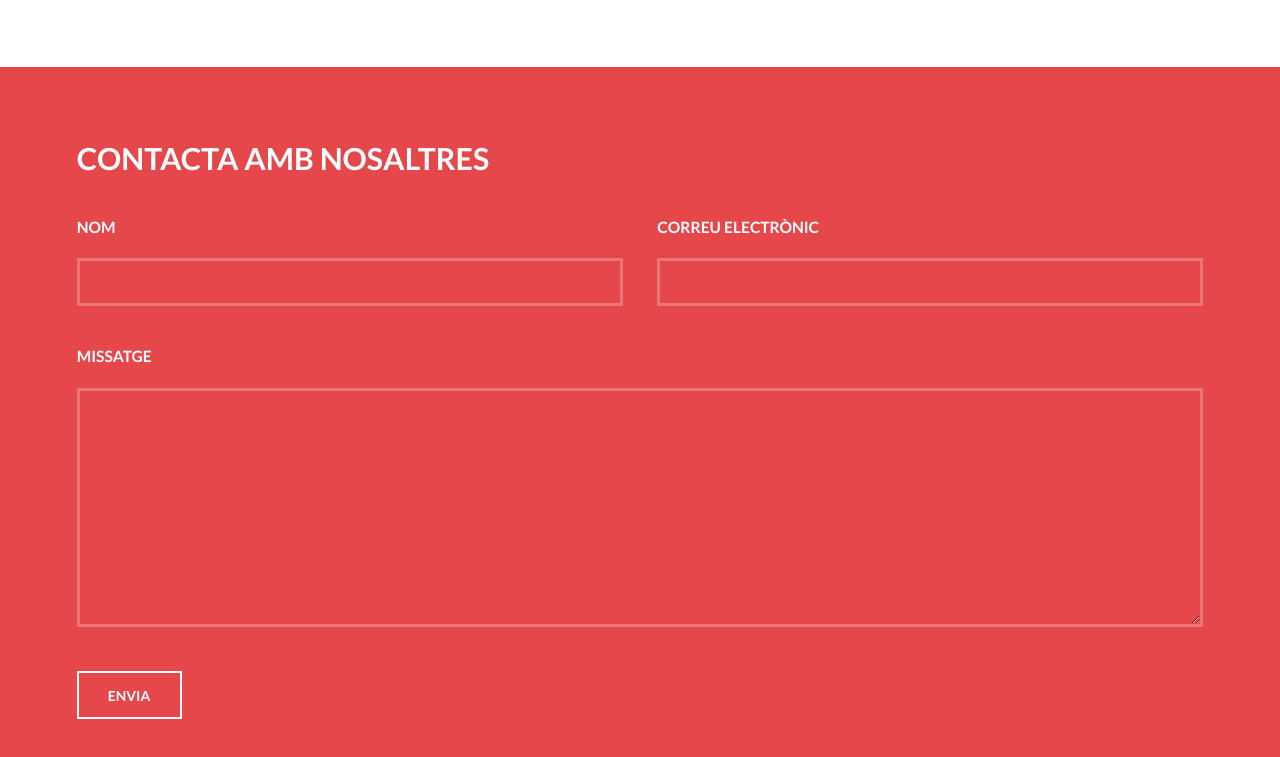
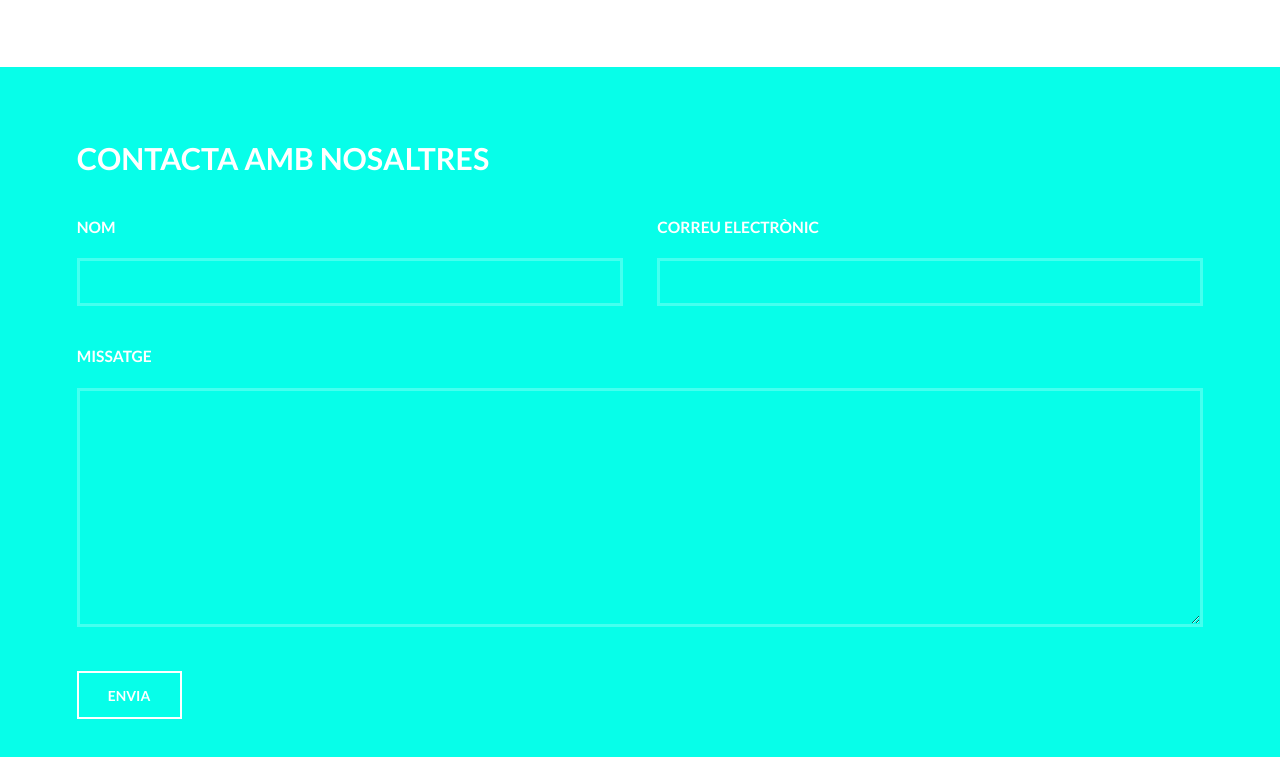
Before and after one commit to niunpamdeterra/niunpamdeterra.github.io, a plain HTML site: page index.html in a window 1280 px wide. Shown: the part 2133-2890 px from the top of the page. Drawn offline with Linux system fonts and the light colour scheme.

Commit message:
canvis color contacte

```diff
--- a/index.html
+++ b/index.html
@@ -10,6 +10,11 @@
 		<meta charset="utf-8" />
 		<meta name="viewport" content="width=device-width, initial-scale=1, user-scalable=no" />
 		<link rel="stylesheet" href="assets/css/main.css" />
+		<style>
+			#footer {
+				background: #07fee9;
+				}
+		</style>
 	</head>
 	<body>
 
```
